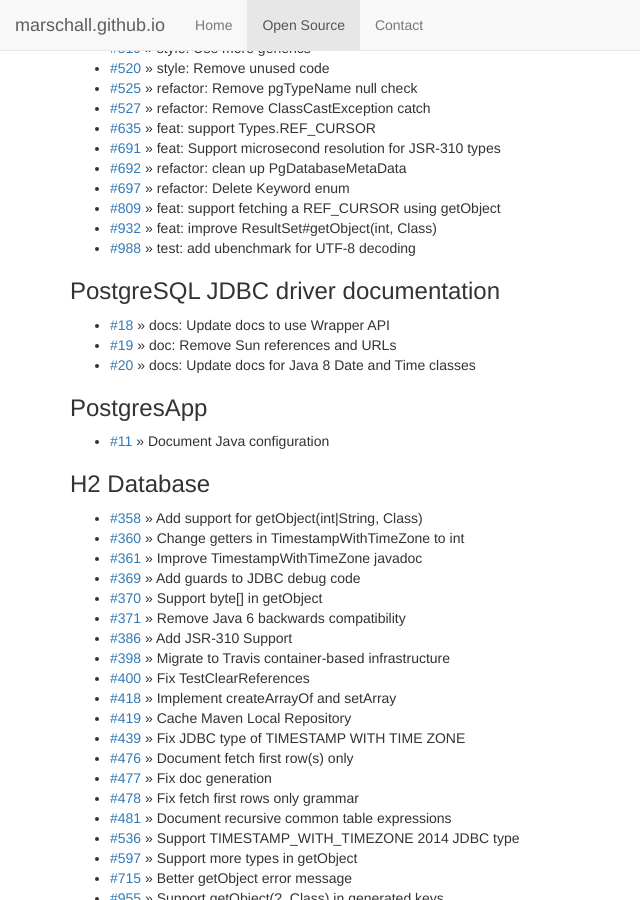
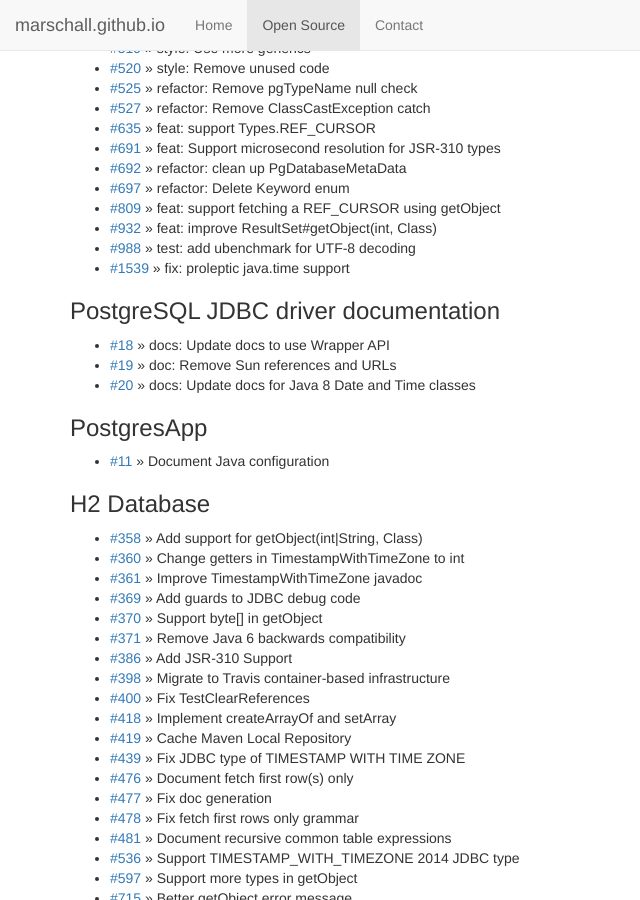
Before and after one commit to marschall/marschall.github.com, a Jekyll site: the page built from open-source.html, in a window 1280 px wide and 900 px high, scrolled down 4393 px. Shown: the whole window, without its empty margins (0-640 px from the left). Built offline with Jekyll 4.4.1, drawn with Linux system fonts in a browser that asks for light colours.

Commit message:
add pgjdbc#1539

```diff
--- a/open-source.html
+++ b/open-source.html
@@ -277,6 +277,7 @@
   <li><a href="https://github.com/pgjdbc/pgjdbc/pull/809">#809</a> &raquo; feat: support fetching a REF_CURSOR using getObject</li>
   <li><a href="https://github.com/pgjdbc/pgjdbc/pull/932">#932</a> &raquo; feat: improve ResultSet#getObject(int, Class)</li>
   <li><a href="https://github.com/pgjdbc/pgjdbc/pull/988">#988</a> &raquo; test: add ubenchmark for UTF-8 decoding</li>
+  <li><a href="https://github.com/pgjdbc/pgjdbc/pull/1539">#1539</a> &raquo; fix: proleptic java.time support</li>
 </ul>
 <h3>PostgreSQL JDBC driver documentation</h3>
 <ul>
```
